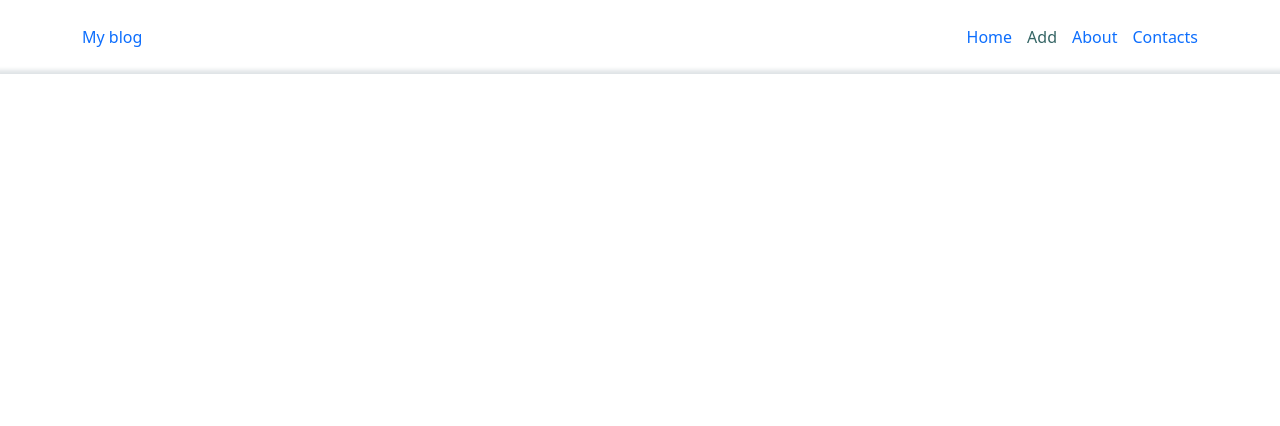
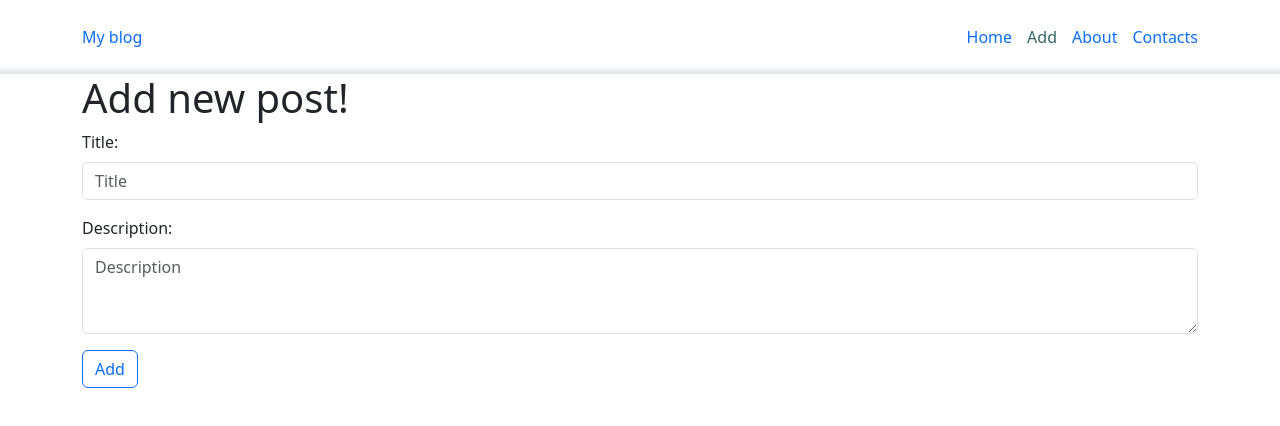
Before and after one commit to limbonalim/Home-Work-63, a React (Vite) app: page /new-post in a window 1280 px wide. Shown: the top 426 px of the page. Built offline with nearby package versions, Linux system fonts and the light colour scheme.

Commit message:
added AddForm componetn and NewPost container

```diff
--- /dev/null
+++ b/src/components/AddForm/AddForm.tsx
@@ -0,0 +1,61 @@
+import React, {ChangeEvent, FormEvent, useState} from 'react';
+import {FormPost} from '../../types';
+
+interface Props {
+  onSubmit: (post: FormPost) => void;
+}
+
+const AddForm: React.FC<Props> = ({onSubmit}) => {
+  const [post, setPost] = useState<FormPost>({
+    // dateTime: new Date().toString(),
+    title: '',
+    description: '',
+  });
+
+  const onFormSubmit = (event: FormEvent) => {
+    event.preventDefault();
+    onSubmit(post);
+  };
+
+  const onChange = (event: ChangeEvent<HTMLInputElement | HTMLTextAreaElement>) => {
+    const {name, value} = event.target;
+    setPost(prevState => ({
+      ...prevState,
+      [name]: value,
+    }));
+  };
+
+  return (
+    <div>
+      <form onSubmit={onFormSubmit}>
+        <div className="mb-3">
+          <label htmlFor="title" className="form-label">Title:</label>
+          <input
+            onChange={onChange}
+            value={post.title}
+            required
+            type="text"
+            className="form-control"
+            id="title"
+            name="title"
+            placeholder="Title"/>
+        </div>
+        <div className="mb-3">
+          <label htmlFor="description" className="form-label">Description:</label>
+          <textarea
+            onChange={onChange}
+            value={post.description}
+            required
+            name="description"
+            className="form-control"
+            id="description"
+            placeholder="Description"
+            rows="3"></textarea>
+        </div>
+        <button type="submit" className="btn btn-outline-primary">Add</button>
+      </form>
+    </div>
+  );
+};
+
+export default AddForm;
--- a/src/containers/App/App.tsx
+++ b/src/containers/App/App.tsx
@@ -1,4 +1,5 @@
 import Toolbar from '../../components/Toolbar/Toolbar.tsx';
+import NewPost from '../NewPost/NewPost.tsx';
 import './App.css';
 
 const App = () => {
@@ -7,6 +8,9 @@ const App = () => {
       <header className="MYheader">
         <Toolbar/>
       </header>
+      <main className="container">
+        <NewPost/>
+      </main>
     </>
   );
 };
--- /dev/null
+++ b/src/containers/NewPost/NewPost.tsx
@@ -0,0 +1,18 @@
+import React from 'react';
+import AddForm from '../../components/AddForm/AddForm.tsx';
+import {FormPost, Post} from '../../types';
+
+const NewPost = () => {
+  const onSubmit = (post: FormPost) => {
+    const newPost: Post = {...post, dateTime: new Date().toISOString()};
+    console.log(newPost);
+  };
+  return (
+    <div>
+      <h1>Add new post!</h1>
+      <AddForm onSubmit={onSubmit}/>
+    </div>
+  );
+};
+
+export default NewPost;
```
Also changed, not shown: src/types.d.ts (added, +12 -0 lines).
